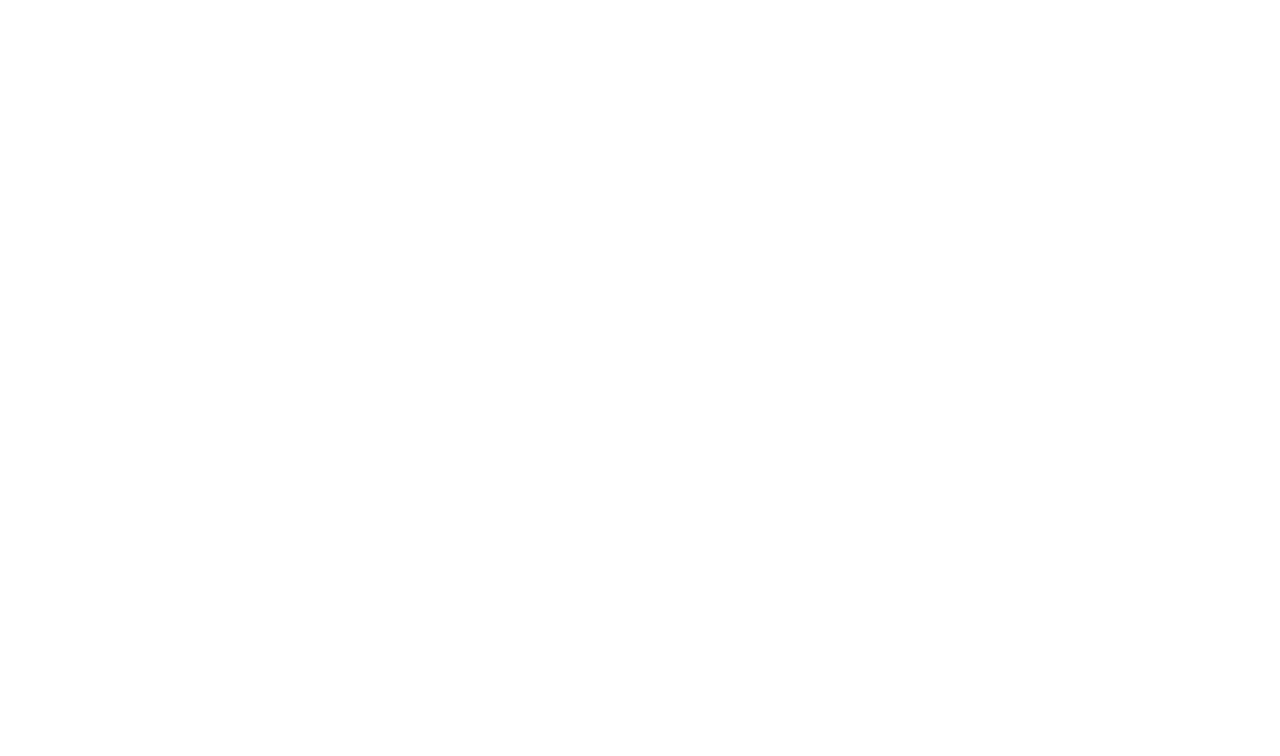
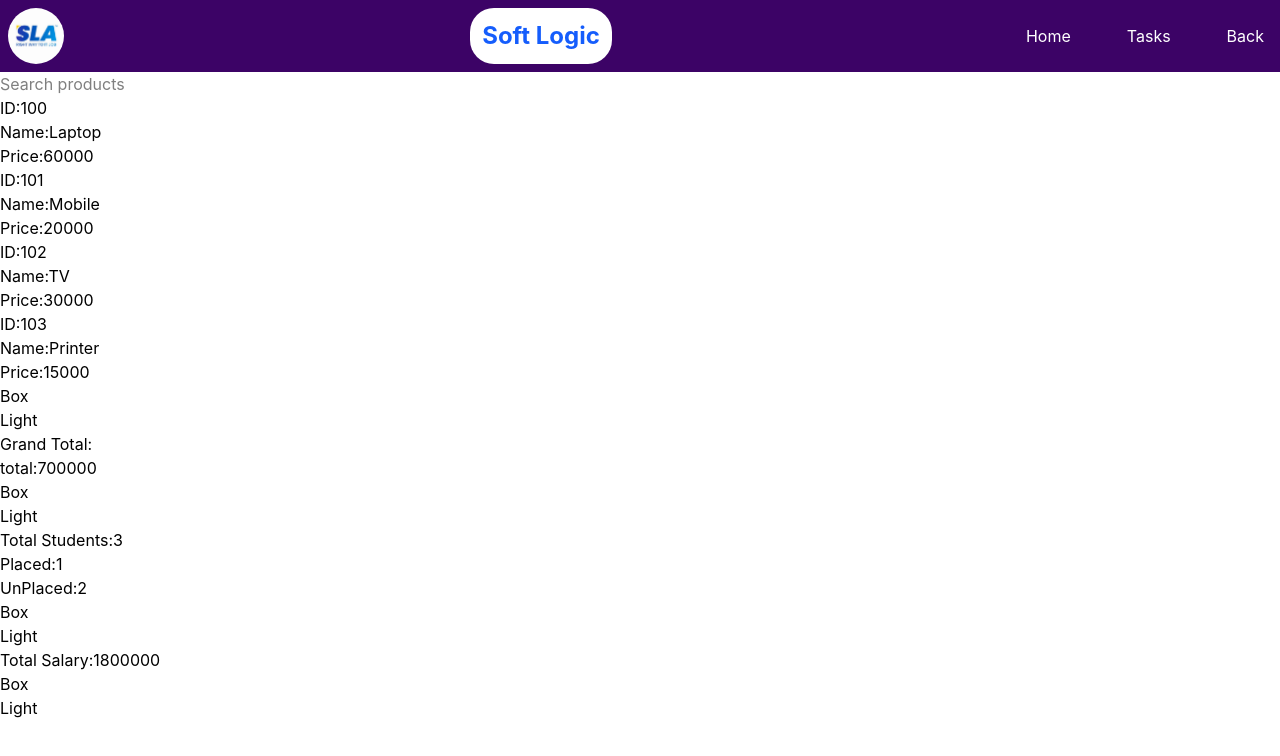
Before and after one commit to GodsonArockiaRaj007/Single-Page, a React (Vite) app: page /Day22 in a window 1280 px wide. Before the commit this address had no page. Shown: the top 756 px of the page. Built offline with nearby package versions, Linux system fonts and the light colour scheme.

Commit message:
Day22 Added

```diff
--- /dev/null
+++ b/src/Day22/components/Task1.jsx
@@ -0,0 +1,58 @@
+import { useMemo, useState } from "react"
+
+
+const Task1 = () => {
+    // console.log("Components");
+    const [search,setSearch]=useState("")
+    const [theme,setTheme]=useState(false)
+    const products=[
+        {id:100,name:"Laptop",price:60000},
+        {id:101,name:"Mobile",price:20000},
+        {id:102,name:"TV",price:30000},
+        {id:103,name:"Printer",price:15000}
+    ]
+
+     const searchProduct=(input,data)=>{
+        // console.log("Search");
+        return data.filter((e)=>e.name.toLowerCase().includes(input.toLowerCase()));
+
+
+    }
+
+    const result=useMemo(()=>{
+        return searchProduct(search,products)
+    },[search])
+
+    const handleClick=()=>{
+        // console.log("Theme");
+        setTheme(!theme)
+    }
+
+    const handleChange=(e)=>{
+        setSearch(e.target.value)
+    }
+  return (
+    <>
+        <input type="text" onChange={handleChange} placeholder="Search products" />
+      { result.length>0?
+        result?.map((e)=>(
+            <div key={e.id}>
+                <p>ID:{e.id}</p>
+                <p>Name:{e.name}</p>
+                <p>Price:{e.price}</p>
+            </div>
+
+        ))
+        : "No data Found"
+      }
+
+      <div className={theme?"bg-black text-white":" bg-white text-black"}>
+        <p>Box</p>
+      </div>
+      <button onClick={handleClick}>{theme?"Dark":"Light"}</button>
+    </>
+
+  )
+}
+
+export default Task1
--- /dev/null
+++ b/src/Day22/components/Task2.jsx
@@ -0,0 +1,47 @@
+import { useMemo, useState } from "react"
+
+
+const Task2 = () => {
+    const [theme,setTheme]=useState(false)
+    // const [total,setTotal]=useState(0)
+
+     const Cart=[
+        {id:100,name:"Laptop",price:60000,qnty:3},
+        {id:101,name:"Mobile",price:20000,qnty:5},
+        {id:102,name:"TV",price:30000,qnty:10},
+        {id:103,name:"Printer",price:15000,qnty:8}
+    ]
+
+    // console.log("Components");
+
+
+    const result=useMemo(()=>{
+
+      // console.log("Cart");
+
+        const sum=Cart.reduce((acc,e,)=>  acc+(e.price*e.qnty),0)
+        return sum
+
+    },[])
+
+    const handleClick=()=>{
+        // console.log("Theme");
+        setTheme(!theme)
+    }
+  return (
+    <>
+
+    <h1>Grand Total:</h1>
+    <p>total:{result}</p>
+
+
+
+    <div className={theme?"bg-black text-white":" bg-white text-black"}>
+        <p>Box</p>
+      </div>
+      <button onClick={handleClick}>{theme?"Dark":"Light"}</button>
+    </>
+  )
+}
+
+export default Task2
--- /dev/null
+++ b/src/Day22/components/Task3.jsx
@@ -0,0 +1,86 @@
+import { useMemo, useState } from "react"
+
+
+const countPlaced=(students)=>{
+
+    // console.log("Placed");
+
+    let count=0;
+        for (let student of students)
+    {
+        if(student.placed==true){
+            count+=1
+        }
+    }
+    return count
+
+}
+const countUnPlaced=(students)=>{
+
+    // console.log("UnPlaced");
+
+    let count=0;
+        for (let student of students)
+    {
+        if(student.placed==false){
+            count+=1
+        }
+    }
+    return count
+
+}
+
+const Task3 = () => {
+
+
+    const [theme,setTheme]=useState(false)
+
+    // console.log("Components");
+
+
+    const students=[
+        {id:100,name:"Godson",age:22,placed:false},
+        {id:101,name:"Joel",age:21,placed:false},
+        {id:102,name:"Darvin",age:21,placed:true}
+    ]
+
+    const selected=useMemo(()=>{
+
+      const result=countPlaced(students)
+      return result
+
+    },[])
+     const unselected=useMemo(()=>{
+
+      const result=countUnPlaced(students)
+      return result
+
+    },[])
+
+      const handleClick=()=>{
+        // console.log("Theme");
+        setTheme(!theme)
+    }
+
+    const total=students.length
+
+
+  return (
+    <>
+
+    <p>Total Students:{total}</p>
+    <p>Placed:{selected}</p>
+    <p>UnPlaced:{unselected}</p>
+
+
+    <div className={theme?"bg-black text-white":" bg-white text-black"}>
+        <p>Box</p>
+      </div>
+      <button onClick={handleClick}>{theme?"Dark":"Light"}</button>
+
+
+    </>
+  )
+}
+
+export default Task3
--- /dev/null
+++ b/src/Day22/components/Task4.jsx
@@ -0,0 +1,49 @@
+import { useMemo, useState } from "react"
+
+const totalSalary=(employees)=>{
+    // console.log("Salary");
+
+    let salary=0
+    for (let employee of employees)
+    {
+        salary+=employee.salary
+    }
+    return salary
+}
+
+const Task4 = () => {
+    const [theme,setTheme]=useState(false)
+
+        // console.log("Components");
+
+
+const employees=[
+        {id:100,name:"Godson",age:22,salary:500000},
+        {id:101,name:"Joel",age:21,salary:600000},
+        {id:102,name:"Darvin",age:21,salary:700000}
+    ]
+
+    const result=useMemo(()=>{
+
+        const salary=totalSalary(employees)
+        return salary
+    },[])
+
+    const handleClick=()=>{
+        // console.log("Theme");
+        setTheme(!theme)
+    }
+
+  return (
+    <>
+    <p>Total Salary:{result}</p>
+
+    <div className={theme?"bg-black text-white":" bg-white text-black"}>
+        <p>Box</p>
+      </div>
+      <button onClick={handleClick}>{theme?"Dark":"Light"}</button>
+    </>
+  )
+}
+
+export default Task4
--- /dev/null
+++ b/src/pages/Day22.jsx
@@ -0,0 +1,16 @@
+import Task1 from "../Day22/components/Task1"
+import Task2 from "../Day22/components/Task2"
+import Task3 from "../Day22/components/Task3"
+import Task4 from "../Day22/components/Task4"
+const Day22 = () => {
+  return (
+    <>
+    <Task1/>
+    <Task2/>
+    <Task3/>
+    <Task4/>
+    </>
+  )
+}
+
+export default Day22
--- a/src/pages/Tasks.jsx
+++ b/src/pages/Tasks.jsx
@@ -28,6 +28,7 @@
             <Link className="bg-purple-950 text-white font-bold text-2xl rounded-4xl w-fit p-4     transition duration-100 hover:scale-110" to='/Day17'>Day17</Link>
             <Link className="bg-purple-950 text-white font-bold text-2xl rounded-4xl w-fit p-4     transition duration-100 hover:scale-110" to='/Day18'>Day18</Link>
             <Link className="bg-purple-950 text-white font-bold text-2xl rounded-4xl w-fit p-4     transition duration-100 hover:scale-110" to='/Day20'>Day20</Link>
+            <Link className="bg-purple-950 text-white font-bold text-2xl rounded-4xl w-fit p-4     transition duration-100 hover:scale-110" to='/Day22'>Day22</Link>
 
         </div>
     </div>
--- a/src/routes/AppRoutes.jsx
+++ b/src/routes/AppRoutes.jsx
@@ -40,6 +40,7 @@
 import Day17 from '../pages/Day17'
 import Day18 from '../pages/Day18'
 import Day20 from '../pages/Day20'
+import Day22 from '../pages/Day22'
 const AppRoutes = () => {
   return (
     <>
@@ -65,6 +66,7 @@
             <Route path='/Day17' element={<Day17/>}></Route>
             <Route path='/Day18' element={<Day18/>}></Route>
             <Route path='/Day20' element={<Day20/>}></Route>
+            <Route path='/Day22' element={<Day22/>}></Route>
 
 
 
```
